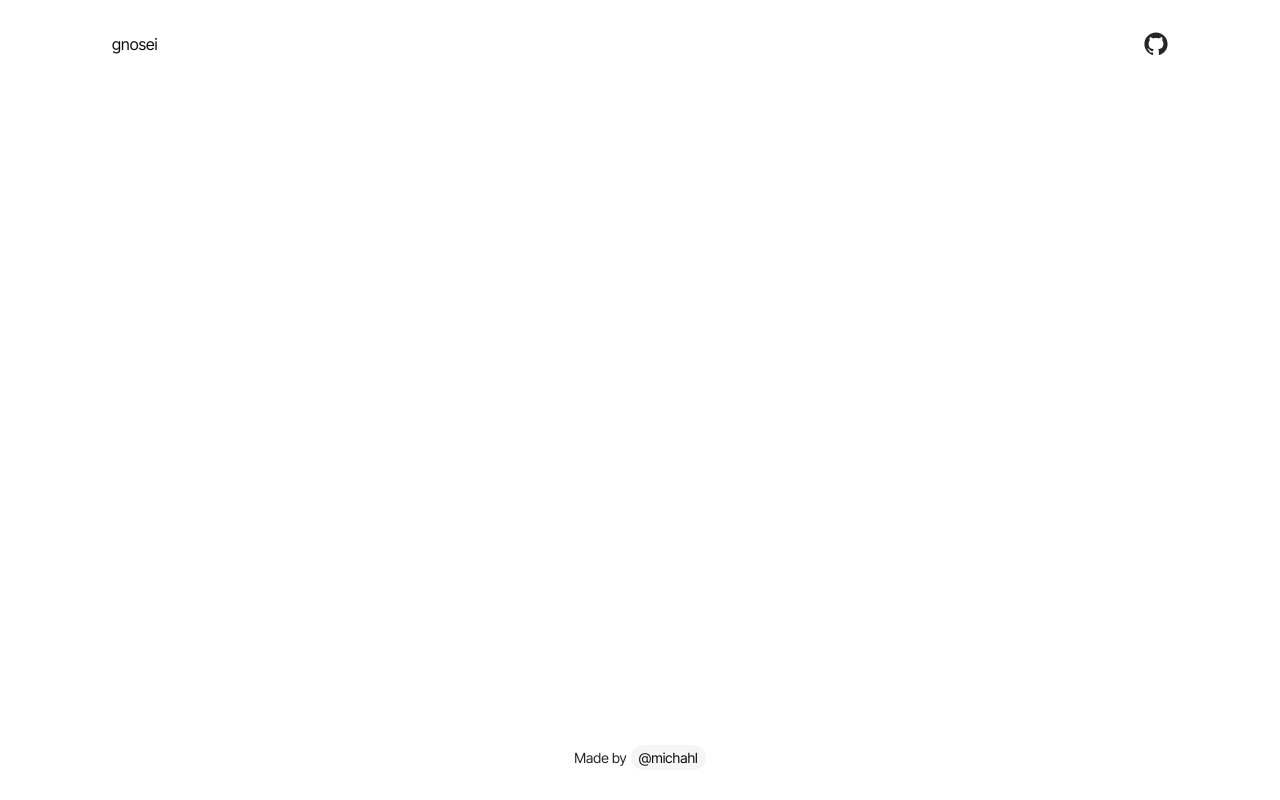
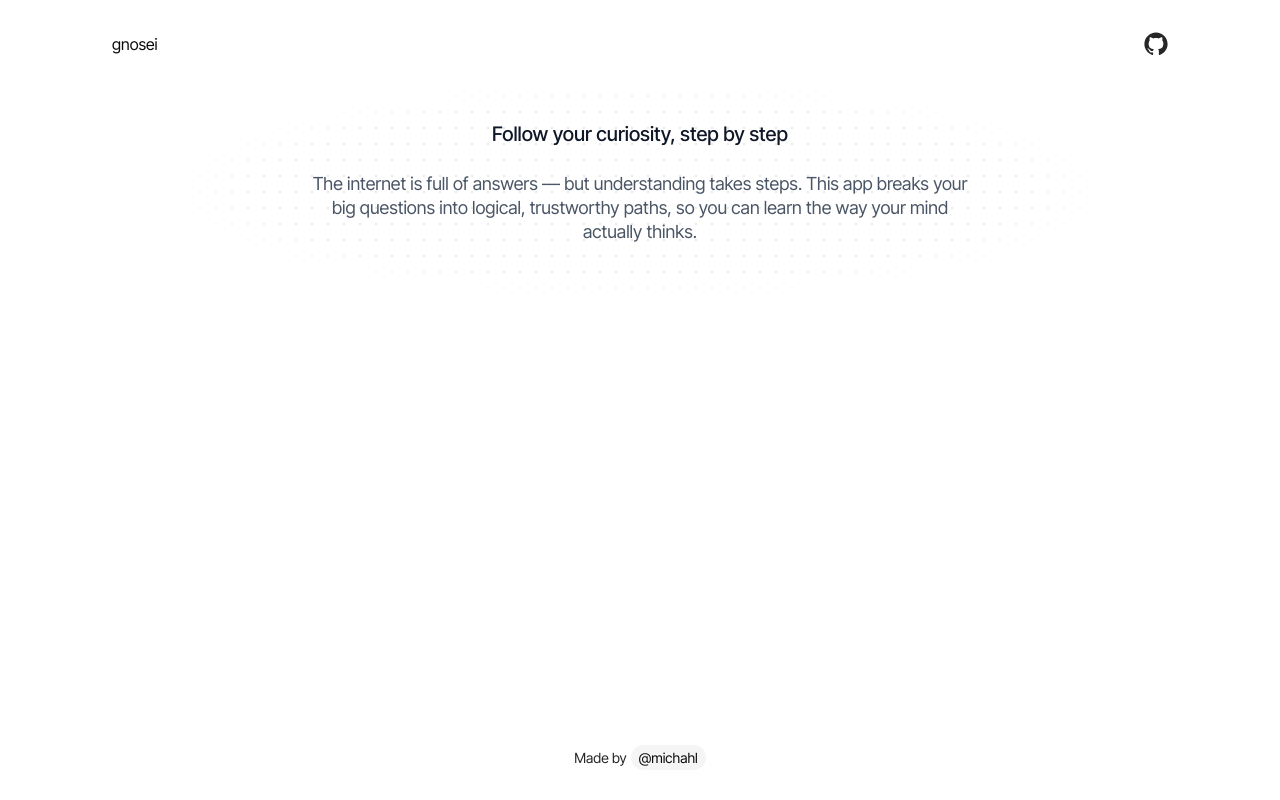
Before and after one commit to michahl/nodal, a Next.js app: page / in a window 1280 px wide. Built offline with nearby package versions, Linux system fonts and the light colour scheme.

Commit message:
enhance Home component layout and content for better user engagement

```diff
--- a/src/app/page.tsx
+++ b/src/app/page.tsx
@@ -1,7 +1,21 @@
 export default function Home() {
   return (
-    <div>
-
-    </div>
+    <>
+      <div className="relative pb-12 pt-8">
+        <div className='absolute left-0 top-0 -z-10 h-full w-full'>
+          <div className='relative h-full w-full bg-white'>
+            <div className='-z-1 left-0 h-full w-full bg-[radial-gradient(#eaeaea_1px,transparent_1px)] [background-size:16px_16px] [mask-image:radial-gradient(ellipse_50%_60%_at_50%_50%,#000_70%,transparent_100%)]' />
+          </div>
+        </div>
+        <div className='relative mx-auto flex max-w-2xl flex-col items-center'>
+          <h2 className='inline-block text-center text-xl font-medium text-gray-900'>
+            Follow your curiosity, step by step
+          </h2>
+          <p className='mt-6 text-center text-lg leading-6 text-gray-600'>
+            The internet is full of answers — but understanding takes steps. This app breaks your big questions into logical, trustworthy paths, so you can learn the way your mind actually thinks.
+          </p>
+        </div>
+      </div>
+    </>
   );
 }
```
